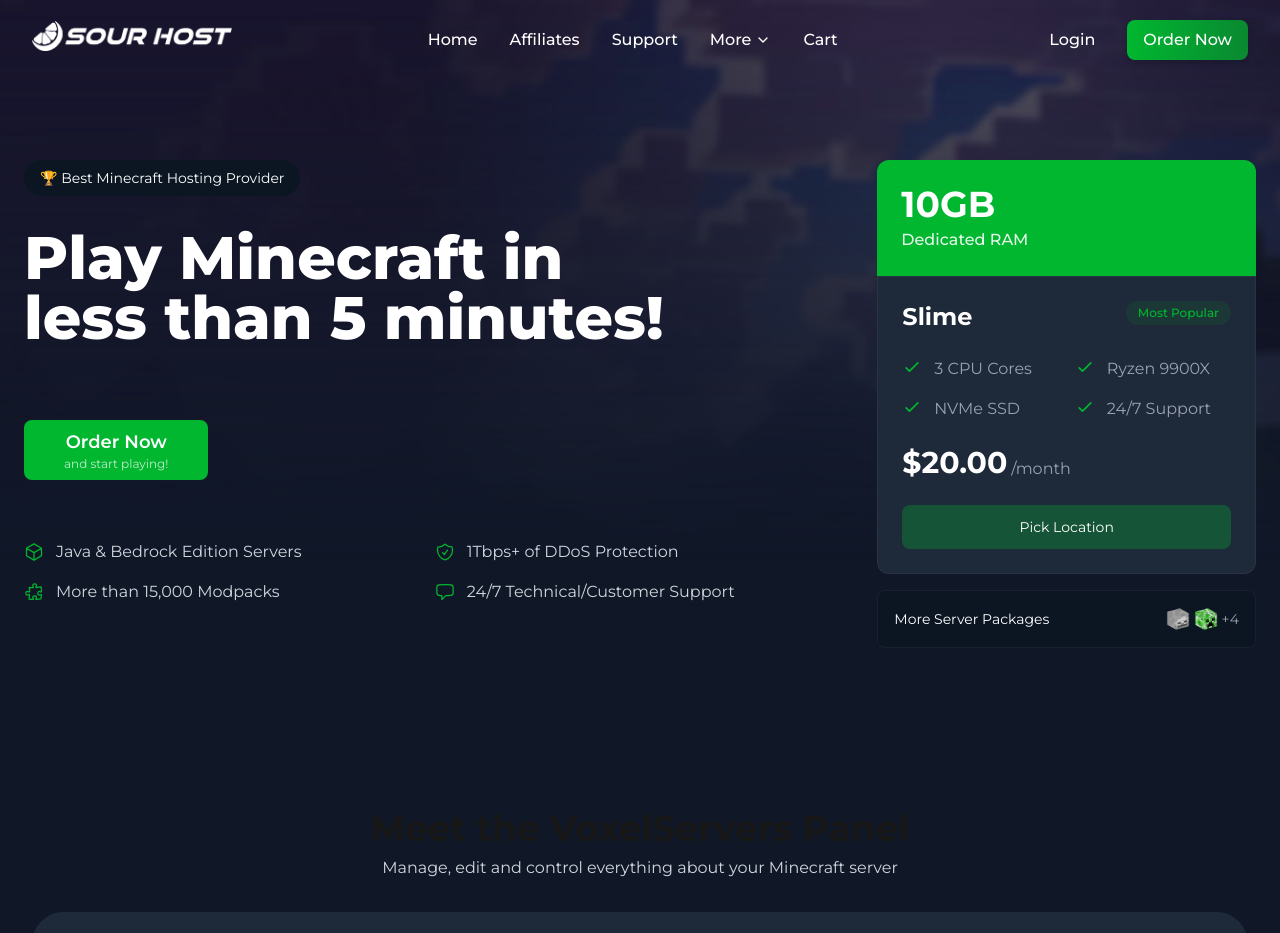
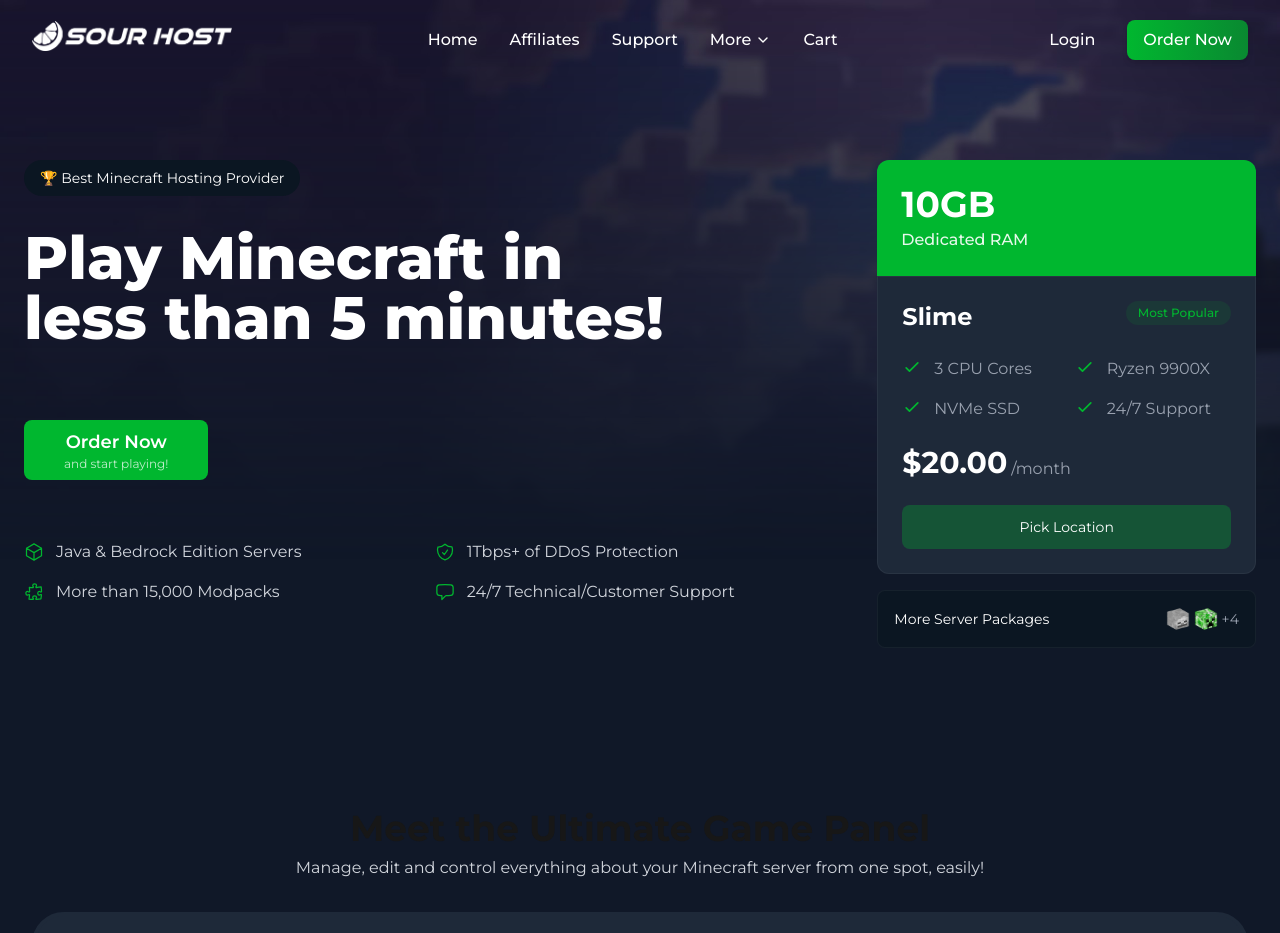
Before and after one commit to sour-host/sourhost, a Next.js app: page / in a window 1280 px wide. Shown: the top 933 px of the page. Built offline with nearby package versions, Linux system fonts and the light colour scheme.

Commit message:
Update PanelTabs.tsx

```diff
--- a/components/PanelTabs.tsx
+++ b/components/PanelTabs.tsx
@@ -52,8 +52,8 @@ const ImageTabs = () => {
   return (
     <div className="pt-20 w-full max-w-7xl mx-auto p-8">
         <div className="text-center mb-8">
-          <h1 className="text-4xl font-bold mb-2">Meet the VoxelServers Panel</h1>
-          <p className="text-gray-300">Manage, edit and control everything about your Minecraft server</p>
+          <h1 className="text-4xl font-bold mb-2">Meet the Ultimate Game Panel</h1>
+          <p className="text-gray-300">Manage, edit and control everything about your Minecraft server from one spot, easily!</p>
         </div>
       {/* Main container with radial gradient background and border */}
       <div
```
